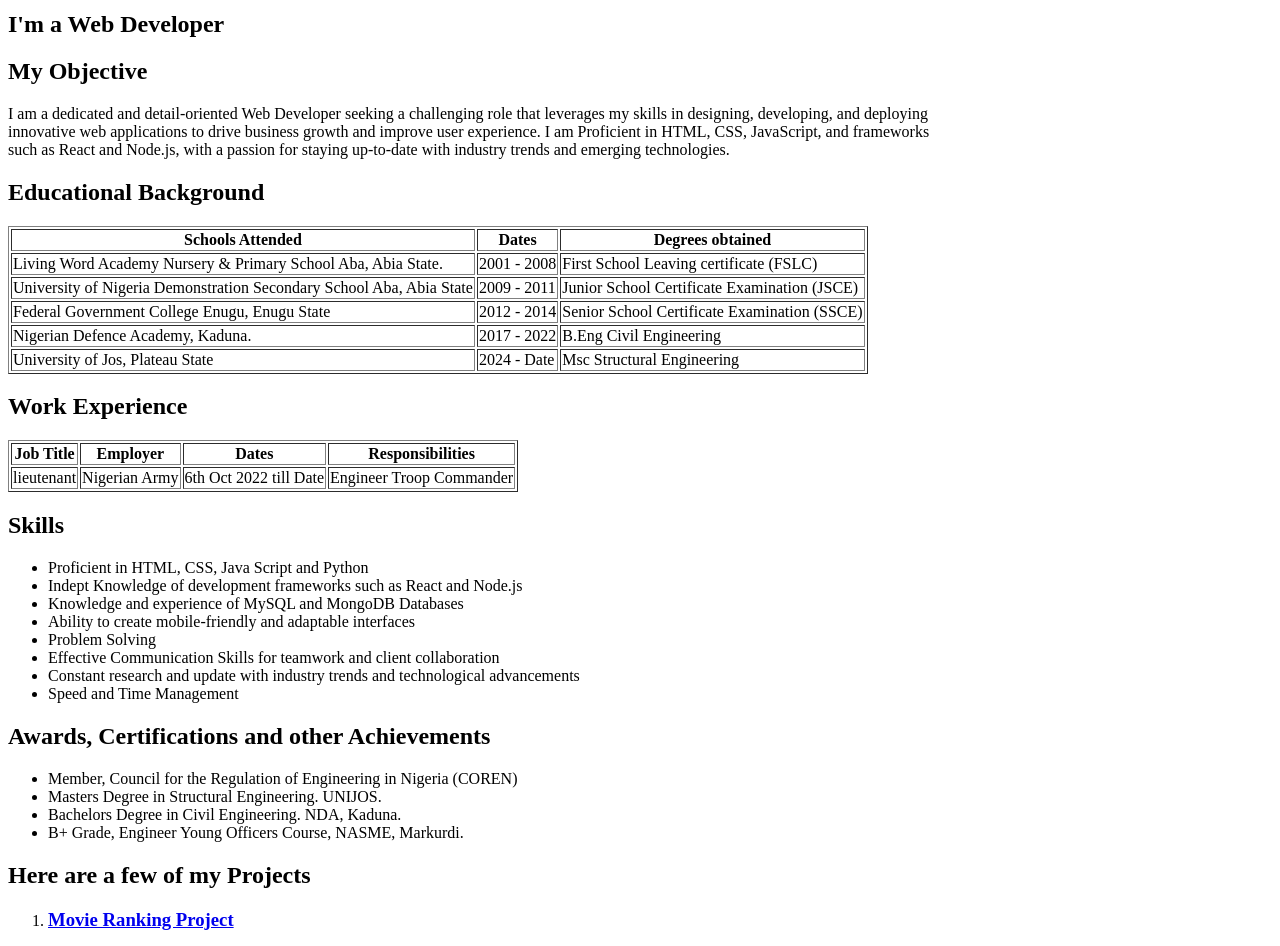
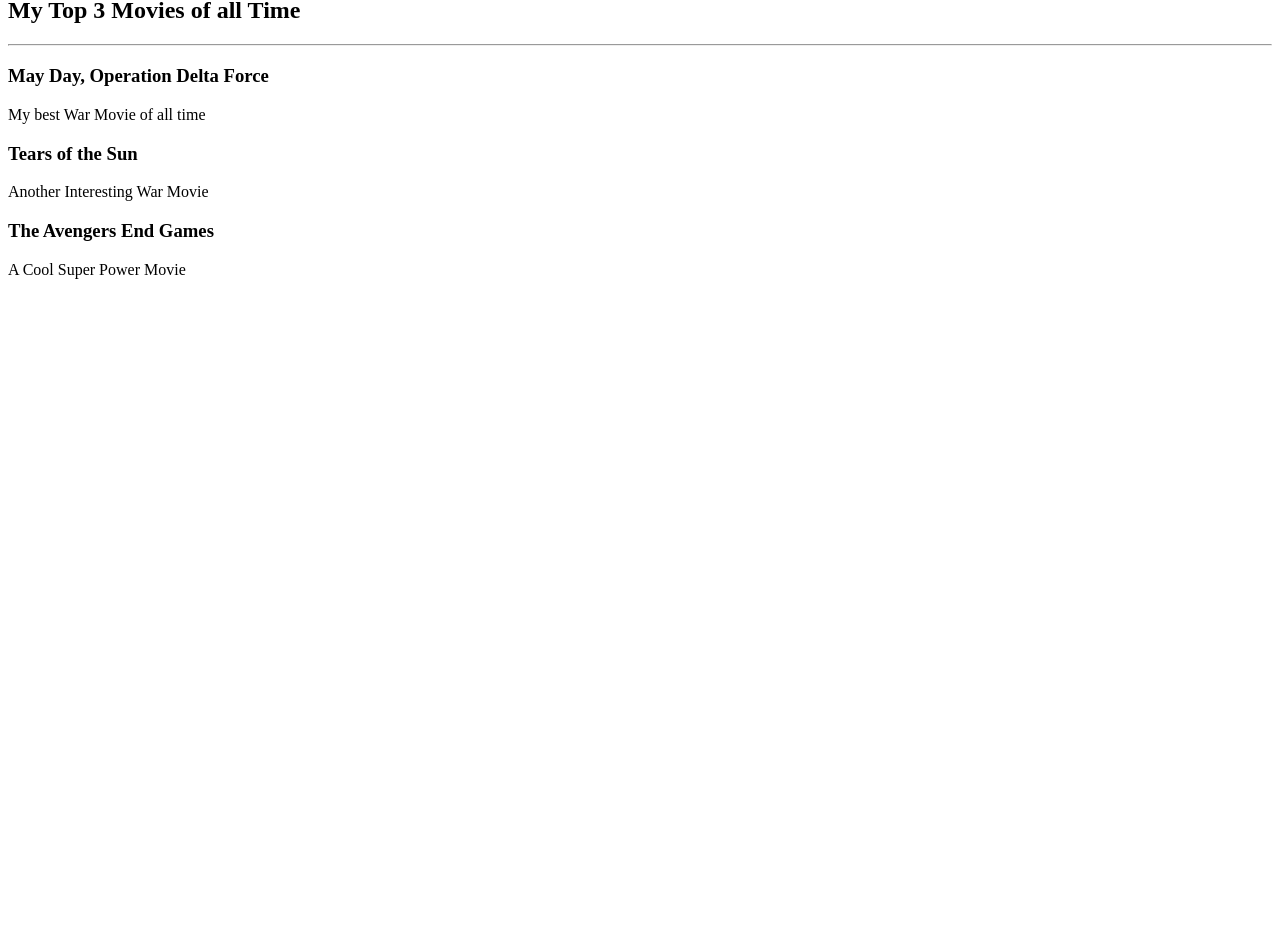
Before and after one commit to AustinoMoni/Austino-Html-portfolio6, a plain HTML site: page index.html in a window 1280 px wide. Shown: the part 69-1015 px from the top of the page. After the commit the page ends 800 px from the top, so only its background shows below. Drawn offline with Linux system fonts and the light colour scheme.

Commit message:
Add files via upload

```diff
--- a/index.html
+++ b/index.html
@@ -1,106 +1,9 @@
-<!DOCTYPE html>
-<html lang="en">
-<head>
-    <meta charset="UTF-8">
-    <meta name="viewport" content="width=device-width, initial-scale=1.0">
-    <title>My Resume</title>
-</head>
-<body>
-    <h1>MY PORTFOLIO (AustinoMoni)</h1>
-    <h2>I'm a Web Developer</h2>
-    <h2>My Objective</h2>
-        <p>
-            I am a dedicated and detail-oriented Web Developer seeking a challenging role
-            that leverages my skills in designing, developing, and deploying<br />
-            innovative web applications to drive business growth and improve user
-            experience. I am Proficient in HTML, CSS, JavaScript, and frameworks<br /> such as
-            React and Node.js, with a passion for staying up-to-date with industry
-            trends and emerging technologies.
-        </p>
-
-    <h2>Educational Background</h2>
-    <table border="">
-        <tr>
-            <th>Schools Attended</th>
-            <th>Dates</th>
-            <th>Degrees obtained</th>
-        </tr>
-        <tr>
-            <td>Living Word Academy Nursery & Primary School Aba, Abia State.</td>
-            <td>2001 - 2008</td>
-            <td>First School Leaving certificate (FSLC)</td>
-        </tr>
-        <tr>
-            <td>University of Nigeria Demonstration Secondary School Aba, Abia State</td>
-            <td>2009 - 2011</td>
-            <td>Junior School Certificate Examination (JSCE)</td>
-        </tr>
-        <tr>
-            <td>Federal Government College Enugu, Enugu State</td>
-            <td>2012 - 2014</td>
-            <td>Senior School Certificate Examination (SSCE)</td>
-        </tr>
-        <tr>
-            <td>Nigerian Defence Academy, Kaduna.</td>
-            <td>2017 - 2022</td>
-            <td>B.Eng Civil Engineering</td>
-        </tr>
-        <tr>
-            <td>University of Jos, Plateau State</td>
-            <td>2024 - Date</td>
-            <td>Msc Structural Engineering</td>
-        </tr>
-    </table>
-
-    <h2>Work Experience</h2>
-    <table border="">
-        <tr>
-            <th>Job Title</th>
-            <th>Employer</th>
-            <th>Dates</th>
-            <th>Responsibilities</th>
-        </tr>
-        <tr>
-            <td>lieutenant</td>
-            <td>Nigerian Army</td>
-            <td>6th Oct 2022 till Date</td>
-            <td>Engineer Troop Commander</td>
-        </tr>
-    </table>
-
-    <h2>Skills</h2>
-        <ul>
-            <li>Proficient in HTML, CSS, Java Script and Python</li>
-            <li>Indept Knowledge of development frameworks such as React and Node.js</li>
-            <li>Knowledge and experience of MySQL and MongoDB Databases</li>
-            <li>Ability to create mobile-friendly and adaptable interfaces</li>
-            <li>Problem Solving</li>
-            <li>Effective Communication Skills for teamwork and client collaboration</li>
-            <li>Constant research and update with industry trends and technological advancements</li>
-            <li>Speed and Time Management</li>
-        </ul>
-
-    <h2>Awards, Certifications and other Achievements</h2>
-        <ul>
-            <li>Member, Council for the Regulation of Engineering in Nigeria (COREN)</li>
-            <li>Masters Degree in Structural Engineering. UNIJOS.</li>
-            <li>Bachelors Degree in Civil Engineering. NDA, Kaduna.</li>
-            <li>B+ Grade, Engineer Young Officers Course, NASME, Markurdi.</li>
-        </ul>
-
-    <h2>Here are a few of my Projects</h2>
-    <ol>
-        <li>
-    <h3><a href="2.4 Movie Ranking Project\index.html">Movie Ranking Project</a></h3>
-        <img src="../assets/images/New best movies.png" height="200" alt="Screenshot of my Best Movie names"/>
-        <hr />
-        </li>
-        <li>
-    <h3><a href="3.4 Birthday Invite Project\index.html">Austino's Trophy Finals</a></h3>
-        <img src="../assets/images/Austino's Trophy Finals.png" height="200" alt="Puyol lifting Champions League Trophy"/>
-        </li>
-    </ol>
-    <h3><a href="./about.html">About Me</a></h3>
-    <h3><a href="./contact.html">Contact Me</a></h3>
-</body>
-</html>
+<h1>The Best Movies according to Austino</h1>
+    <h2>My Top 3 Movies of all Time</h2>
+            <hr />
+        <h3>May Day, Operation Delta Force</h3>
+            <p>My best War Movie of all time</p>
+        <h3>Tears of the Sun</h3>
+            <p>Another Interesting War Movie</p>
+        <h3>The Avengers End Games</h3>
+            <p>A Cool Super Power Movie</p>
```
